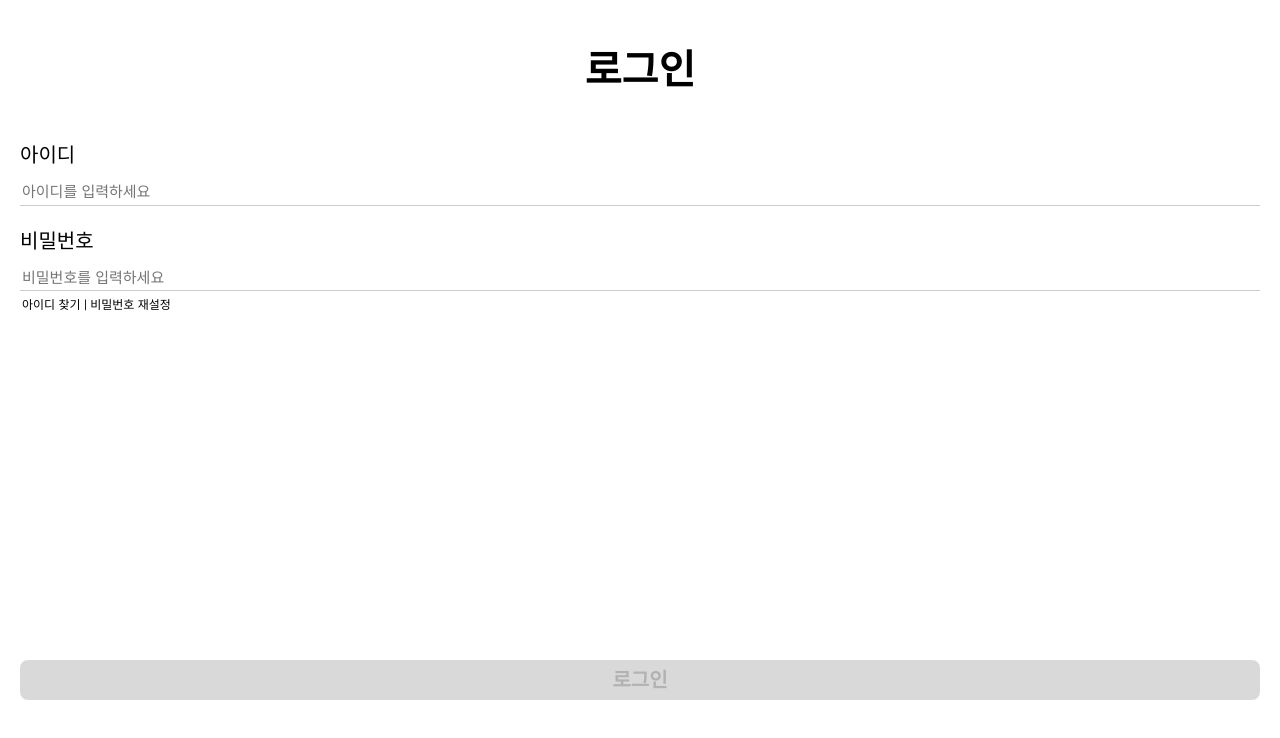
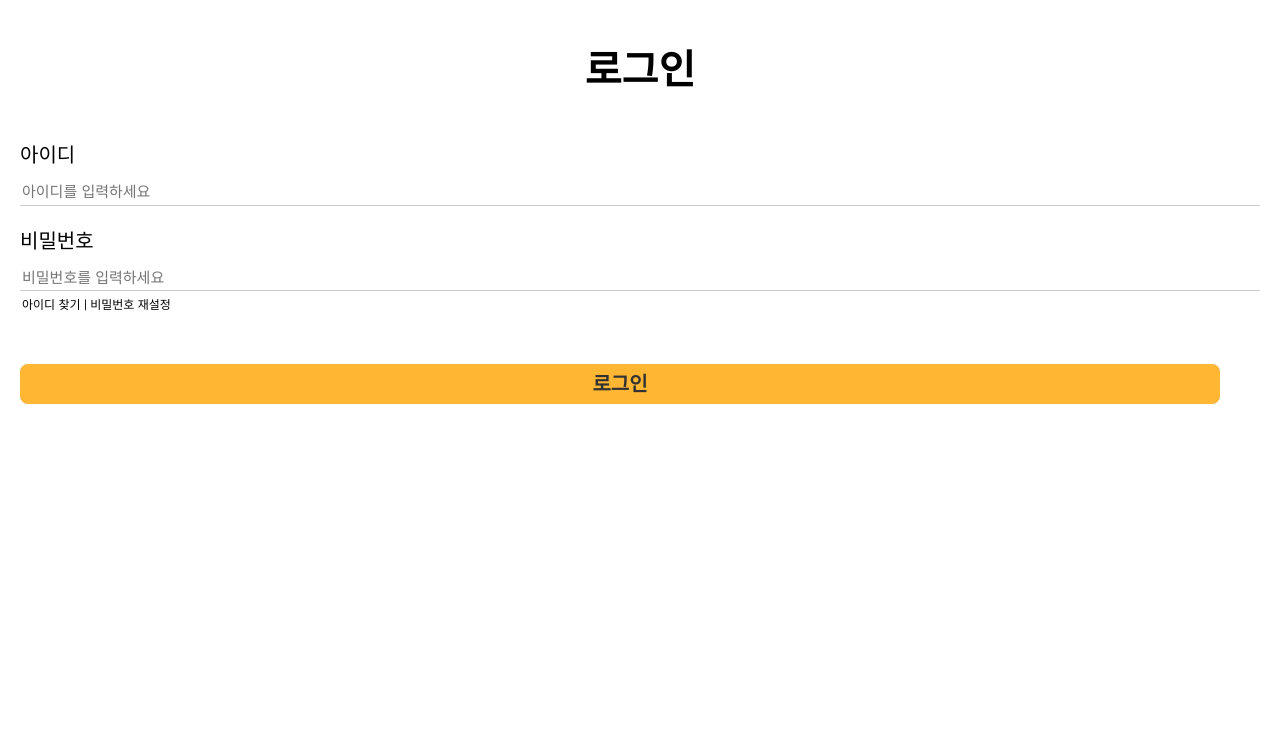
Before and after one commit to gyudong0909/snutt-dev, a React (Vite) app: page / in a window 1280 px wide. Both pictures are taken after a click on the button "로그인". Shown: the top 738 px of the page. Built offline with nearby package versions, Linux system fonts and the light colour scheme.

Commit message:
fixed 변경 (#16)
Co-authored-by: 박규동 <parkgyudong@baggyudong-ui-MacBookPro.local>

```diff
--- a/src/Login.module.css
+++ b/src/Login.module.css
@@ -43,17 +43,17 @@
 }
 
 .bottom {
-  bottom: 100px;
+  margin-top: 30px;
   cursor: pointer;
-  position: fixed;
   width: calc(100% - 40px);
   height: 40px;
   border-radius: 8px;
   border: none;
-  background-color: gray;
-  opacity: 0.3;
+  background-color: orange;
+  opacity: 0.8;
   color: black;
   font-weight: bold;
+  justify-content: center;
 }
 
 .extra {
```
